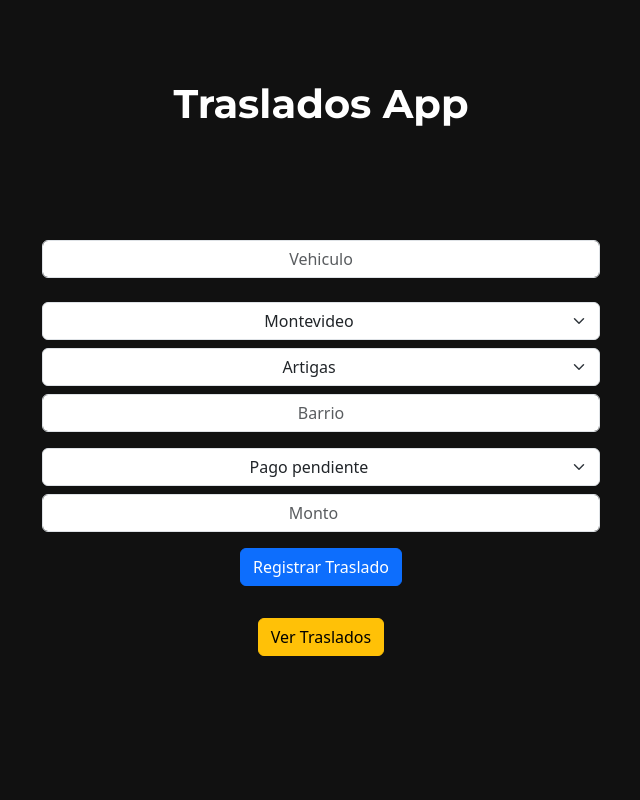
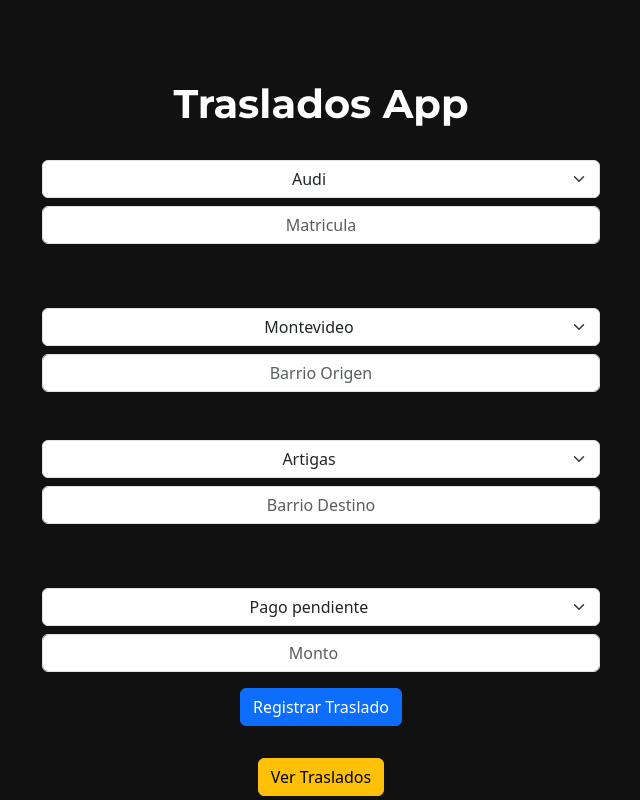
Before and after one commit to LautaroZapata/trasladosApp, a React (Vite) app: page / in a window 1280 px wide. Shown: the whole page, without its empty margins (319-959 px from the left). Built offline with nearby package versions, Linux system fonts and the light colour scheme.

Commit message:
cambios inputs

```diff
--- a/src/components/FormularioTraslado.jsx
+++ b/src/components/FormularioTraslado.jsx
@@ -6,10 +6,12 @@ import { InputVehiculo } from "./InputVehiculo"
 export const FormularioTraslado = ({onRegistrarTraslado}) => {
 
     const [formulario, setFormulario] = useState({
-        tipoVehiculo: '',
+        marcaVehiculo: 'Audi',
+        matricula: '',
         localidadOrigen: 'Montevideo',
         localidadDestino: 'Artigas',
-        barrio: '',
+        barrioOrigen: '',
+        barrioDestino: '',
         metodoPago: 'pendiente',
         importe: ''
     })
@@ -19,10 +21,12 @@ export const FormularioTraslado = ({onRegistrarTraslado}) => {
         console.log('Datos del formulario:', formulario);
         onRegistrarTraslado(formulario); // Llamar a la función para registrar el traslado
         setFormulario({
-            tipoVehiculo: '',
+            marcaVehiculo: 'Audi',
+            matricula: '',
             localidadOrigen: 'Montevideo',
             localidadDestino: 'Artigas',
-            barrio: '',
+            barrioOrigen: '',
+            barrioDestino: '',
             metodoPago: 'pendiente',
             importe: ''
         })
@@ -34,11 +38,15 @@ export const FormularioTraslado = ({onRegistrarTraslado}) => {
     return (
         <>
             <form onSubmit={handleSubmit} className="mx-auto d-flex flex-column w-100">
-                <div className="mb-3 d-flex justify-content-center">
+                <div className="mb-3 d-flex justify-content-center flex-column align-items-center">
                     <InputVehiculo
-                        value={formulario.tipoVehiculo}
+                        value={formulario.marcaVehiculo}
                         onChange={(valor) => setFormulario({
-                            ...formulario, tipoVehiculo:valor
+                            ...formulario, marcaVehiculo:valor
+                        })}
+                        valueMatricula={formulario.matricula}
+                        onChangeMatricula={(valor) => setFormulario({
+                            ...formulario, matricula:valor
                         })}
                     />
                 </div>
@@ -46,15 +54,19 @@ export const FormularioTraslado = ({onRegistrarTraslado}) => {
                     <InputLocalidad
                         valueOrigen={formulario.localidadOrigen}
                         valueDestino={formulario.localidadDestino}
-                        valueBarrio={formulario.barrio}
+                        valueBarrioOrigen={formulario.barrioOrigen}
+                        valueBarrioDestino={formulario.barrioDestino}
                         onChangeOrigen= { (valor) => setFormulario( {
                             ...formulario, localidadOrigen: valor
                         } ) }
                         onChangeDestino= { (valor) => setFormulario( {
                             ...formulario, localidadDestino: valor
                         } ) }
-                        onChangeBarrio= { (valor) => setFormulario( {
-                            ...formulario, barrio: valor
+                        onChangeBarrioOrigen= { (valor) => setFormulario( {
+                            ...formulario, barrioOrigen: valor
+                        } ) }
+                        onChangeBarrioDestino= { (valor) => setFormulario( {
+                            ...formulario, barrioDestino: valor
                         } ) }
 
                     />
--- a/src/components/InputLocalidad.jsx
+++ b/src/components/InputLocalidad.jsx
@@ -1,4 +1,4 @@
-export const InputLocalidad = ({ valueOrigen, valueDestino, valueBarrio ,onChangeOrigen, onChangeDestino, onChangeBarrio }) => {
+export const InputLocalidad = ({ valueOrigen, valueDestino, valueBarrioOrigen, valueBarrioDestino, onChangeOrigen, onChangeDestino, onChangeBarrioOrigen, onChangeBarrioDestino }) => {
 
     const departamentos = [
         'Artigas', 'Canelones', 'Cerro Largo', 'Colonia',
@@ -12,7 +12,7 @@ export const InputLocalidad = ({ valueOrigen, valueDestino, valueBarrio ,onChang
         <>
             <select
                 name="localidadOrigen"
-                className="form-select w-50 text-center mt-2"
+                className="form-select w-50 text-center mt-5"
                 value={valueOrigen}
                 onChange={(e) => onChangeOrigen(e.target.value)}
                 required
@@ -24,9 +24,18 @@ export const InputLocalidad = ({ valueOrigen, valueDestino, valueBarrio ,onChang
                 ))}
             </select>
 
+            <input
+                type="text"
+                placeholder="Barrio Origen"
+                className="form-control w-50 text-center mt-2"
+                required
+                value={valueBarrioOrigen}
+                onChange={(e) => onChangeBarrioOrigen(e.target.value)}
+            />
+
             <select
                 name="localidadDestino"
-                className="form-select w-50 text-center mt-2"
+                className="form-select w-50 text-center mt-5"
                 value={valueDestino}
                 onChange={(e) => onChangeDestino(e.target.value)}
                 required
@@ -39,13 +48,15 @@ export const InputLocalidad = ({ valueOrigen, valueDestino, valueBarrio ,onChang
                 ))}
             </select>
 
+
+
             <input
                 type="text"
-                placeholder="Barrio"
+                placeholder="Barrio Destino"
                 className="form-control w-50 text-center mt-2"
                 required
-                value={valueBarrio}
-                onChange={(e) => onChangeBarrio(e.target.value)}
+                value={valueBarrioDestino}
+                onChange={(e) => onChangeBarrioDestino(e.target.value)}
             />
         </>
     )
--- a/src/components/InputPago.jsx
+++ b/src/components/InputPago.jsx
@@ -2,7 +2,7 @@
 export const InputPago = ({ valuePago, valueImporte, onChangePago, onChangeImporte }) => {
     return (
         <>
-            <select name="opcionPago" className="form-select w-50 text-center" required value={valuePago} onChange={(e) => onChangePago(e.target.value)}>
+            <select name="opcionPago" className="form-select w-50 text-center mt-5" required value={valuePago} onChange={(e) => onChangePago(e.target.value)}>
                 <option defaultChecked value="pendiente">Pago pendiente</option>
                 <option value="efectivo">Efectivo</option>
                 <option value="credito">Crédito</option>
--- a/src/components/InputVehiculo.jsx
+++ b/src/components/InputVehiculo.jsx
@@ -1,14 +1,50 @@
 
-export const InputVehiculo = ({value, onChange}) => {
+export const InputVehiculo = ({ value, onChange, valueMatricula, onChangeMatricula }) => {
+
+    const marcas = [
+        'Audi',
+        'BMW',
+        'BYD',
+        'Chery',
+        'Chevrolet',
+        'Citroën',
+        'Fiat',
+        'Ford',
+        'Geely',
+        'Great Wall',
+        'Honda',
+        'Hyundai',
+        'JAC',
+        'Kia',
+        'Mazda',
+        'Mercedes-Benz',
+        'Mitsubishi',
+        'Nissan',
+        'Peugeot',
+        'Renault',
+        'Subaru',
+        'Suzuki',
+        'Toyota',
+        'Volkswagen',
+        'Volvo',
+        'OTRA MARCA',
+    ]
     return (
         <>
+            <select name="marcaVehiculo" value={value} onChange={(e) => onChange(e.target.value)} className="form-select w-50 text-center mb-2">
+                {marcas.map((marca) => (
+                    <option key={marca} value={marca}>
+                        {marca}
+                    </option>
+                ))}
+            </select>
             <input
                 type="text"
-                placeholder="Vehiculo"
+                placeholder="Matricula"
                 className="form-control w-50 text-center"
-                name="vehiculo"
-                value={value}
-                onChange={(e) => onChange(e.target.value)}
+                name="matricula"
+                value={valueMatricula}
+                onChange={(e) => onChangeMatricula(e.target.value)}
                 required
             />
         </>
--- a/src/components/ListaTraslados.jsx
+++ b/src/components/ListaTraslados.jsx
@@ -17,10 +17,11 @@ export const ListaTraslados = ({ traslados, onActualizarPago }) => {
                                     <p>ID: {traslado.id}</p>
                                     <p>Fecha: {traslado.fecha}</p>
                                     <ul>
-                                        <li>Vehículo: <b>{traslado.tipoVehiculo}</b></li>
-                                        <li>Localidad Origen: <b>{traslado.localidadOrigen}</b></li>
-                                        <li>Localidad Destino: <b>{traslado.localidadDestino}</b></li>
-                                        <li>Barrio: <b>{traslado.barrio}</b></li>
+                                        <li>Vehículo: <b>{traslado.marcaVehiculo}</b></li>
+                                        <li>Matricula: <b>{traslado.matricula}</b></li>
+
+                                        <li>Origen: <b>{traslado.localidadOrigen}, {traslado.barrioOrigen}</b></li>
+                                        <li>Destino: <b>{traslado.localidadDestino}, {traslado.barrioDestino}</b></li>
                                         <li>Método de Pago: <b>{traslado.metodoPago}</b></li>
                                         <li>Importe: <b>${traslado.importe}</b></li>
                                     </ul>
--- a/src/index.css
+++ b/src/index.css
@@ -23,7 +23,7 @@ body {
 
 
 .titleContainer {
-    height: 10rem;
+    height: 5rem;
     width: 100%;
     text-align: center;
     margin-top: 5rem;
```
Also changed, not shown: 5 other files (tests, documents, lock files or other folders).
